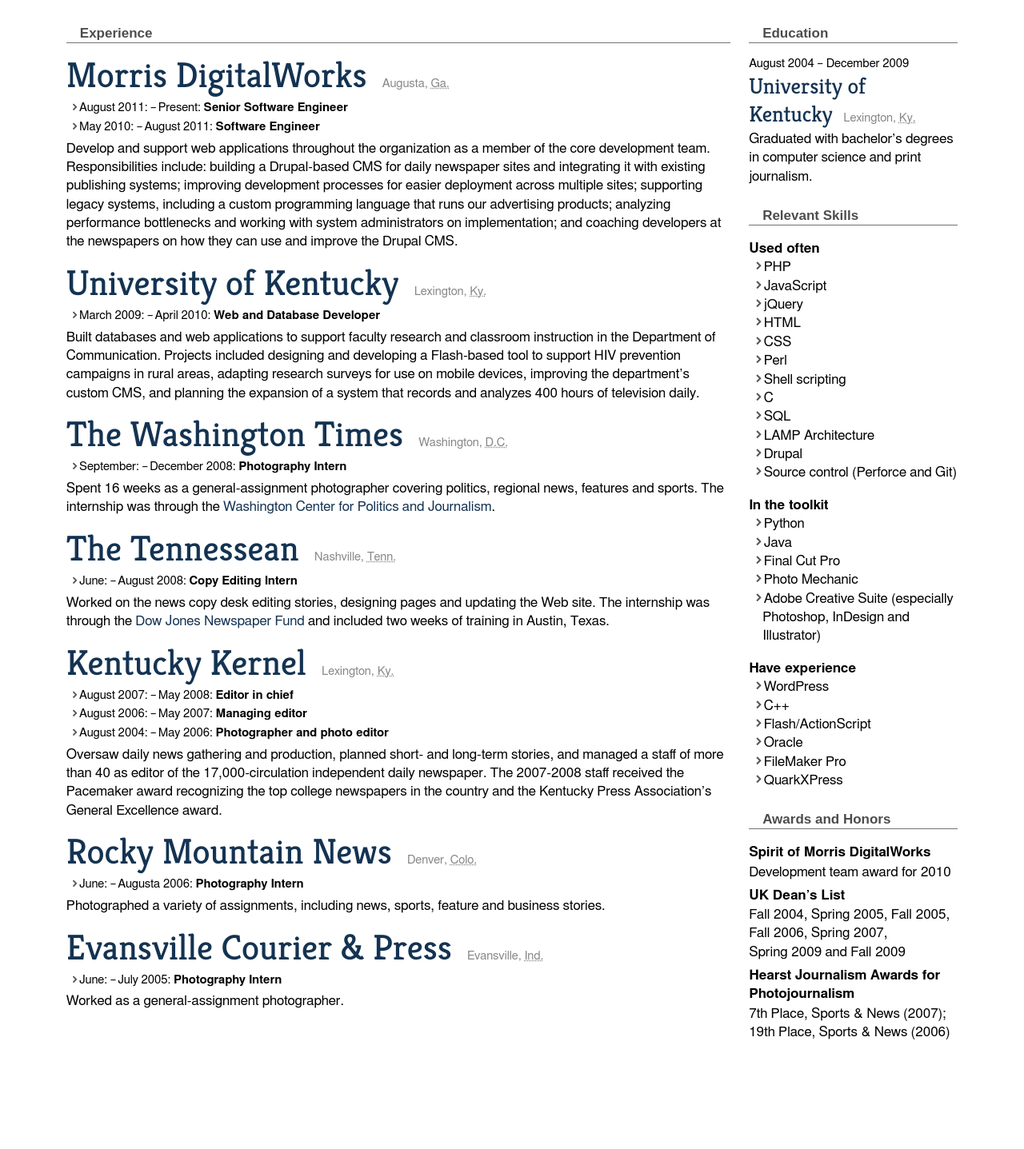
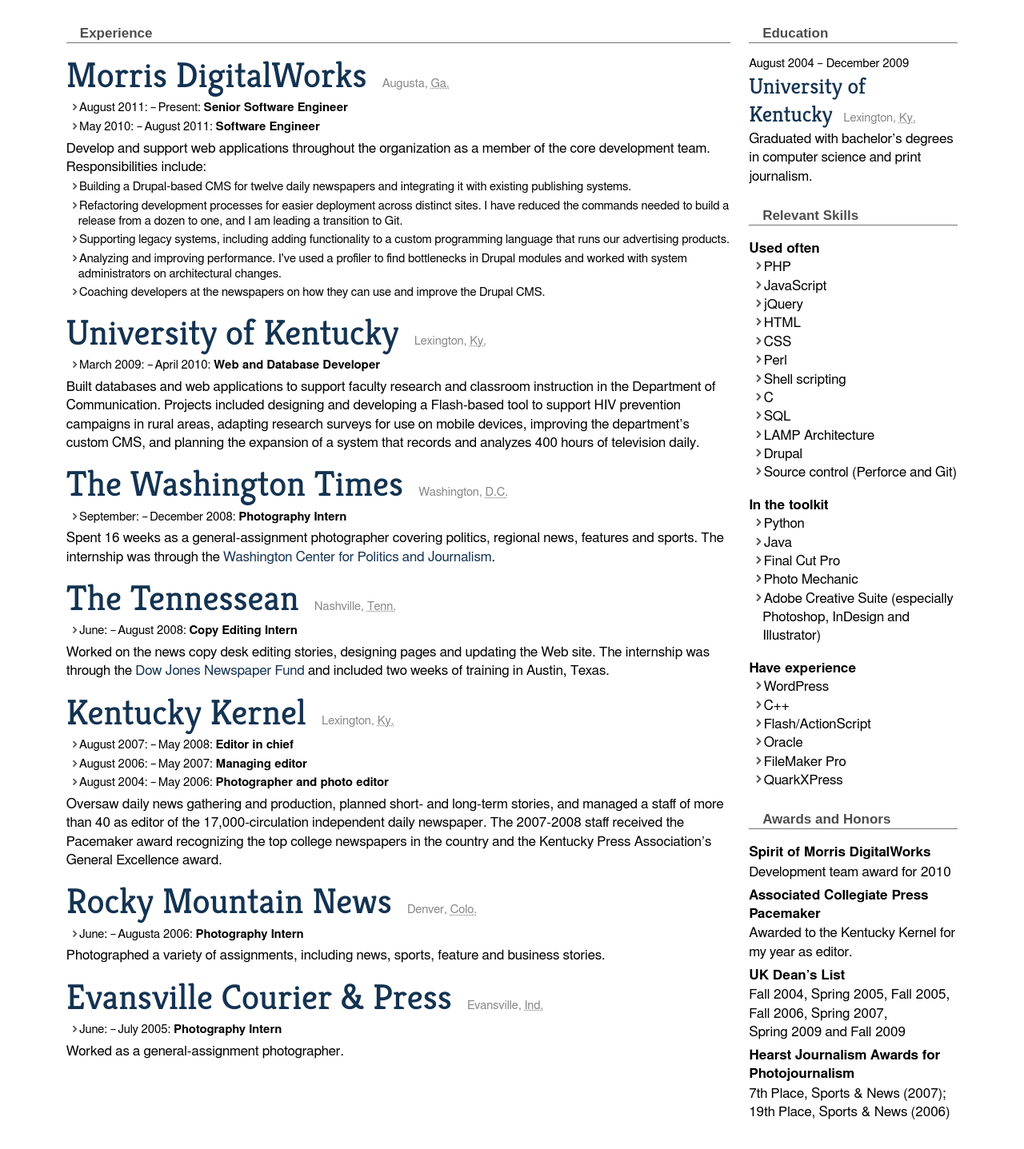
Before and after one commit to ksmiley/keithsmiley.net, a PHP site: page /cv/ in a window 1280 px wide. Shown: the part 490-1927 px from the top of the page at 80% size. Before the commit the page ends 1790 px from the top, so only its background shows below. Run offline with PHP 8.4, Linux system fonts and the light colour scheme.

Commit message:
Switched MDW description to a list. Added Pacemaker to awards.

```diff
--- a/htdocs/cv/index.php
+++ b/htdocs/cv/index.php
@@ -58,32 +58,23 @@
           <h1 class="fn org"><a href="http://www.morrisdigitalworks.com/">Morris DigitalWorks</a></h2>
           <div class="location"><span class="locality">Augusta</span>, <abbr class="region" title="Georgia">Ga.</abbr></div>
         </header>
-        <ul>
-          <li>
-            <span class="time-range"><time datetime="2011-08-01">August 2011</time> &ndash; <time datetime="<?php echo date('Y-m-d'); ?>">Present</time></span>
+        <ul class="roles">
+          <li><span class="time-range"><time datetime="2011-08-01">August 2011</time> &ndash; <time datetime="<?php echo date('Y-m-d'); ?>">Present</time></span>
             <span class="job-title">Senior Software Engineer</span>
           </li>
-          <li>
-            <span class="time-range"><time datetime="2010-05-03">May 2010</time> &ndash; <time datetime="2011-08-01">August 2011</time></span>
+          <li><span class="time-range"><time datetime="2010-05-03">May 2010</time> &ndash; <time datetime="2011-08-01">August 2011</time></span>
             <span class="job-title">Software Engineer</span>
           </li>
         </ul>
         <p>
 Develop and support web applications throughout the organization as a member of the core development team. Responsibilities include:
-building a Drupal-based CMS for daily newspaper sites and integrating it with existing publishing systems;
-improving development processes for easier deployment across multiple sites;
-supporting legacy systems, including a custom programming language that runs our advertising products;
-analyzing performance bottlenecks and working with system administrators on implementation; and
-coaching developers at the newspapers on how they can use and improve the Drupal CMS.
-        </p>
-        <p style="display:none;">
-          Develop and support web applications throughout the software stack,
-          from backend data processing to client-side styling and scripting.
-          Responsibilities include contributing to a Drupal-based CMS that
-          integrates with publishing for Morris newspapers, maintaining and
-          improving an in-house programming language, analyzing performance on
-          LAMP systems, and providing support for external customers who use our
-          classifieds products.
+<ul>
+<li>Building a Drupal-based CMS for twelve daily newspapers and integrating it with existing publishing systems.</li>
+<li>Refactoring development processes for easier deployment across distinct sites. I have reduced the commands needed to build a release from a dozen to one, and I am leading a transition to Git.</li>
+<li>Supporting legacy systems, including adding functionality to a custom programming language that runs our advertising products.</li>
+<li>Analyzing and improving performance. I've used a profiler to find bottlenecks in Drupal modules and worked with system administrators on architectural changes.</li>
+<li>Coaching developers at the newspapers on how they can use and improve the Drupal CMS.</li>
+</ul>
         </p>
       </article>
       <article>
@@ -257,6 +248,8 @@ Built databases and web applications to support faculty research and classroom i
           <dl>
             <dt>Spirit of Morris DigitalWorks</dt>
             <dd>Development team award for&nbsp;2010</dd>
+            <dt>Associated Collegiate Press Pacemaker</dt>
+            <dd>Awarded to the Kentucky Kernel for my year as editor.</dd>
             <dt>UK Dean’s List</dt>
             <dd>Fall&nbsp;2004, Spring&nbsp;2005, Fall&nbsp;2005, Fall&nbsp;2006, Spring&nbsp;2007, Spring&nbsp;2009 and Fall&nbsp;2009</dd>
             <dt>Hearst Journalism Awards for Photojournalism</dt>
```
